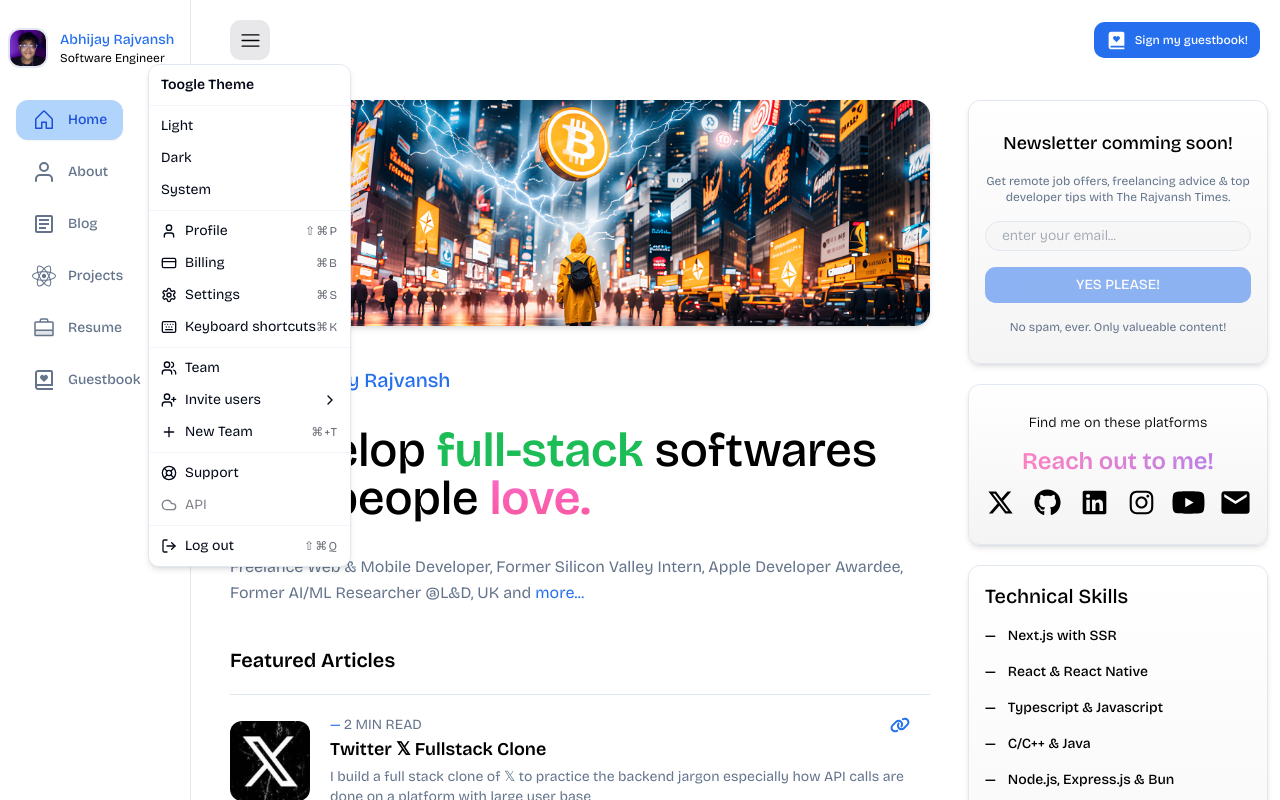
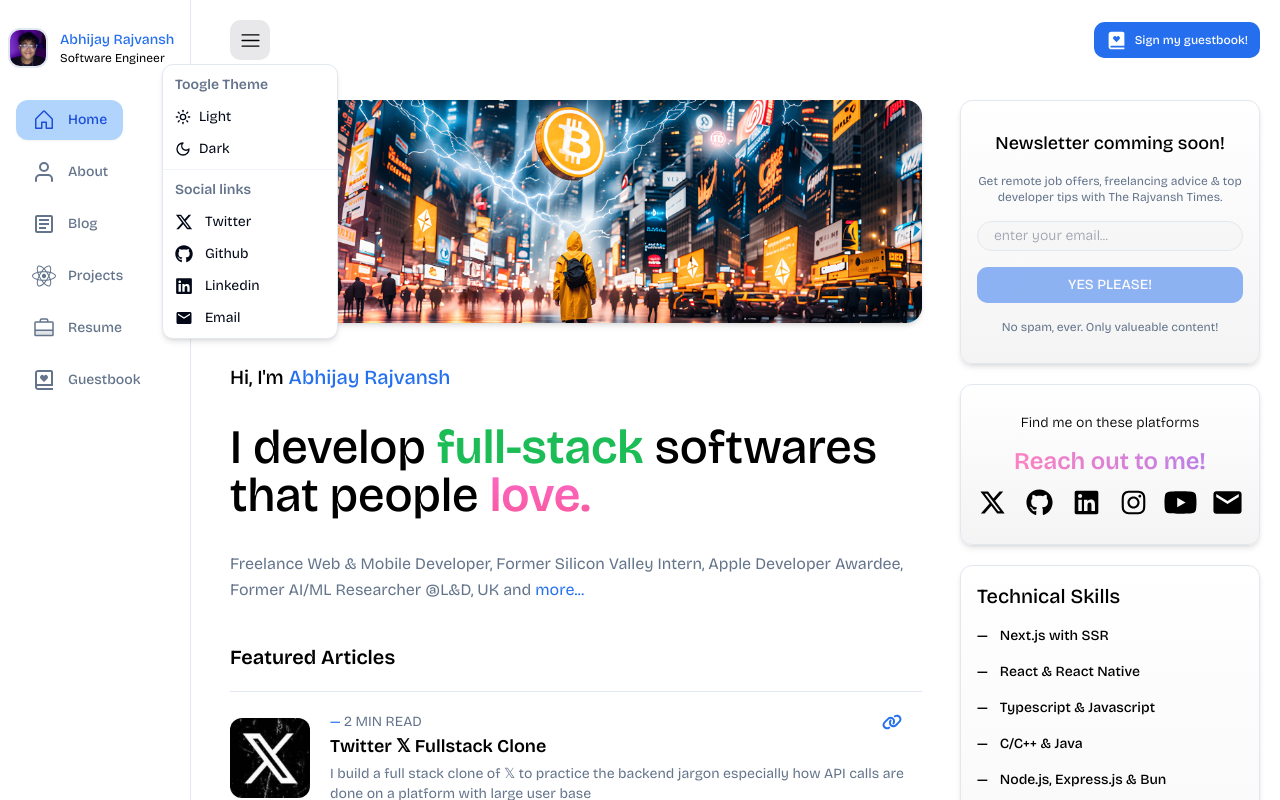
Before and after one commit to abhijayrajvansh/com, a Next.js app: page / in a window 1280 px wide. Both pictures are taken after a click on the button 250 px from the left and 40 px from the top of the page. Shown: the top 800 px of the page. Built offline with nearby package versions, Linux system fonts and the light colour scheme.

Commit message:
wagmi: minor bug fixes & improvements

```diff
--- a/components/Home.tsx
+++ b/components/Home.tsx
@@ -28,7 +28,7 @@ const Home = () => {
 
             <FeaturedArticles />
 
-            <Services />
+            {/* <Services /> */}
 
             <RecentProjects />
           </main>
--- a/components/ModeToggle.tsx
+++ b/components/ModeToggle.tsx
@@ -1,137 +1,102 @@
-"use client"
+"use client";
 
-import * as React from "react"
-import {
-  Cloud,
-  CreditCard,
-  Keyboard,
-  LifeBuoy,
-  LogOut,
-  Mail,
-  MessageSquare,
-  Plus,
-  PlusCircle,
-  Settings,
-  User,
-  UserPlus,
-  Users,
-} from "lucide-react"
-import { useTheme } from "next-themes"
-
-import { Button } from "@/components/ui/button"
+import * as React from "react";
+import { Sun, Moon } from "lucide-react";
+import { useTheme } from "next-themes";
+import { Button } from "@/components/ui/button";
 import {
   DropdownMenu,
   DropdownMenuContent,
-  DropdownMenuGroup,
   DropdownMenuItem,
   DropdownMenuLabel,
-  DropdownMenuPortal,
   DropdownMenuSeparator,
-  DropdownMenuShortcut,
-  DropdownMenuSub,
-  DropdownMenuSubContent,
-  DropdownMenuSubTrigger,
   DropdownMenuTrigger,
-} from "@/components/ui/dropdown-menu"
+} from "@/components/ui/dropdown-menu";
 
 import { RxHamburgerMenu } from "react-icons/rx";
+import { FaGithub, FaLinkedin, FaXTwitter } from "react-icons/fa6";
+import { siteConfig } from "@/config/site";
+import Link from "next/link";
+import { MdEmail } from "react-icons/md";
 
 export function ModeToggle() {
-  const { setTheme } = useTheme()
+  const { setTheme } = useTheme();
 
   return (
     <DropdownMenu>
       <DropdownMenuTrigger asChild>
-        <Button className="hover:border-blur transition dark:bg-[#123c78] bg-[#E8E8EA] text-black hover:bg-gray-300 dark:text-white" size="icon">
-          <RxHamburgerMenu size={21}/>
+        <Button
+          className="hover:border-blur transition dark:bg-[#123c78] bg-[#E8E8EA] text-black hover:bg-gray-300 dark:text-white"
+          size="icon"
+        >
+          <RxHamburgerMenu size={21} />
         </Button>
       </DropdownMenuTrigger>
-      <DropdownMenuContent align="center">
-        <DropdownMenuLabel>Toogle Theme</DropdownMenuLabel>
-        <DropdownMenuSeparator />
+      <DropdownMenuContent className="w-44" align="center">
+        <DropdownMenuLabel className="text-color-text">
+          Toogle Theme
+        </DropdownMenuLabel>
+        {/* <DropdownMenuSeparator /> */}
         <DropdownMenuItem onClick={() => setTheme("light")}>
-          Light
+          <Sun className="mr-2 h-4 w-4" />
+          <span>Light</span>
         </DropdownMenuItem>
         <DropdownMenuItem onClick={() => setTheme("dark")}>
-          Dark
-        </DropdownMenuItem>
-        <DropdownMenuItem onClick={() => setTheme("system")}>
-          System
+          <Moon className="mr-2 h-4 w-4" />
+          <span>Dark</span>
         </DropdownMenuItem>
         <DropdownMenuSeparator />
-        <DropdownMenuGroup>
-          <DropdownMenuItem>
-            <User className="mr-2 h-4 w-4" />
-            <span>Profile</span>
-            <DropdownMenuShortcut>⇧⌘P</DropdownMenuShortcut>
-          </DropdownMenuItem>
-          <DropdownMenuItem>
-            <CreditCard className="mr-2 h-4 w-4" />
-            <span>Billing</span>
-            <DropdownMenuShortcut>⌘B</DropdownMenuShortcut>
-          </DropdownMenuItem>
-          <DropdownMenuItem>
-            <Settings className="mr-2 h-4 w-4" />
-            <span>Settings</span>
-            <DropdownMenuShortcut>⌘S</DropdownMenuShortcut>
-          </DropdownMenuItem>
-          <DropdownMenuItem>
-            <Keyboard className="mr-2 h-4 w-4" />
-            <span>Keyboard shortcuts</span>
-            <DropdownMenuShortcut>⌘K</DropdownMenuShortcut>
-          </DropdownMenuItem>
-        </DropdownMenuGroup>
-        <DropdownMenuSeparator />
-        <DropdownMenuGroup>
-          <DropdownMenuItem>
-            <Users className="mr-2 h-4 w-4" />
-            <span>Team</span>
-          </DropdownMenuItem>
-          <DropdownMenuSub>
-            <DropdownMenuSubTrigger>
-              <UserPlus className="mr-2 h-4 w-4" />
-              <span>Invite users</span>
-            </DropdownMenuSubTrigger>
-            <DropdownMenuPortal>
-              <DropdownMenuSubContent>
-                <DropdownMenuItem>
-                  <Mail className="mr-2 h-4 w-4" />
-                  <span>Email</span>
-                </DropdownMenuItem>
-                <DropdownMenuItem>
-                  <MessageSquare className="mr-2 h-4 w-4" />
-                  <span>Message</span>
-                </DropdownMenuItem>
-                <DropdownMenuSeparator />
-                <DropdownMenuItem>
-                  <PlusCircle className="mr-2 h-4 w-4" />
-                  <span>More...</span>
-                </DropdownMenuItem>
-              </DropdownMenuSubContent>
-            </DropdownMenuPortal>
-          </DropdownMenuSub>
-          <DropdownMenuItem>
-            <Plus className="mr-2 h-4 w-4" />
-            <span>New Team</span>
-            <DropdownMenuShortcut>⌘+T</DropdownMenuShortcut>
-          </DropdownMenuItem>
-        </DropdownMenuGroup>
-        <DropdownMenuSeparator />
-        <DropdownMenuItem>
-          <LifeBuoy className="mr-2 h-4 w-4" />
-          <span>Support</span>
+        <DropdownMenuLabel className="text-color-text">
+          Social links
+        </DropdownMenuLabel>
+        {/* <DropdownMenuSeparator /> */}
+        <DropdownMenuItem asChild>
+          <Link
+            target="_blank"
+            rel="noopener noreferer"
+            color="foreground"
+            href={siteConfig.links.twitter}
+            className="space-x-3"
+          >
+            <FaXTwitter size={18} />
+            <span>Twitter</span>
+          </Link>
         </DropdownMenuItem>
-        <DropdownMenuItem disabled>
-          <Cloud className="mr-2 h-4 w-4" />
-          <span>API</span>
+        <DropdownMenuItem asChild>
+          <Link
+            target="_blank"
+            rel="noopener noreferer"
+            color="foreground"
+            href={siteConfig.links.github}
+            className="space-x-3"
+          >
+            <FaGithub size={18} />
+            <span>Github</span>
+          </Link>
         </DropdownMenuItem>
-        <DropdownMenuSeparator />
-        <DropdownMenuItem>
-          <LogOut className="mr-2 h-4 w-4" />
-          <span>Log out</span>
-          <DropdownMenuShortcut>⇧⌘Q</DropdownMenuShortcut>
+        <DropdownMenuItem asChild>
+          <Link
+            target="_blank"
+            rel="noopener noreferer"
+            color="foreground"
+            href={siteConfig.links.linkedin}
+            className="space-x-3"
+          >
+            <FaLinkedin size={18} />
+            <span>Linkedin</span>
+          </Link>
+        </DropdownMenuItem>
+        <DropdownMenuItem asChild>
+          <Link
+            color="foreground"
+            href={siteConfig.links.email}
+            className="space-x-3"
+          >
+            <MdEmail size={18} />
+            <span>Email</span>
+          </Link>
         </DropdownMenuItem>
       </DropdownMenuContent>
     </DropdownMenu>
-  )
+  );
 }
```
